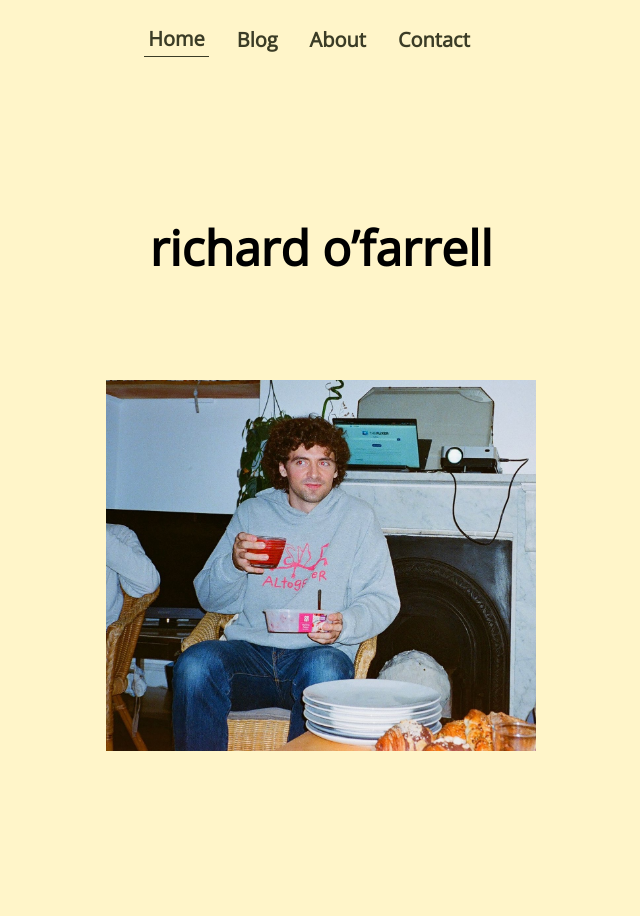
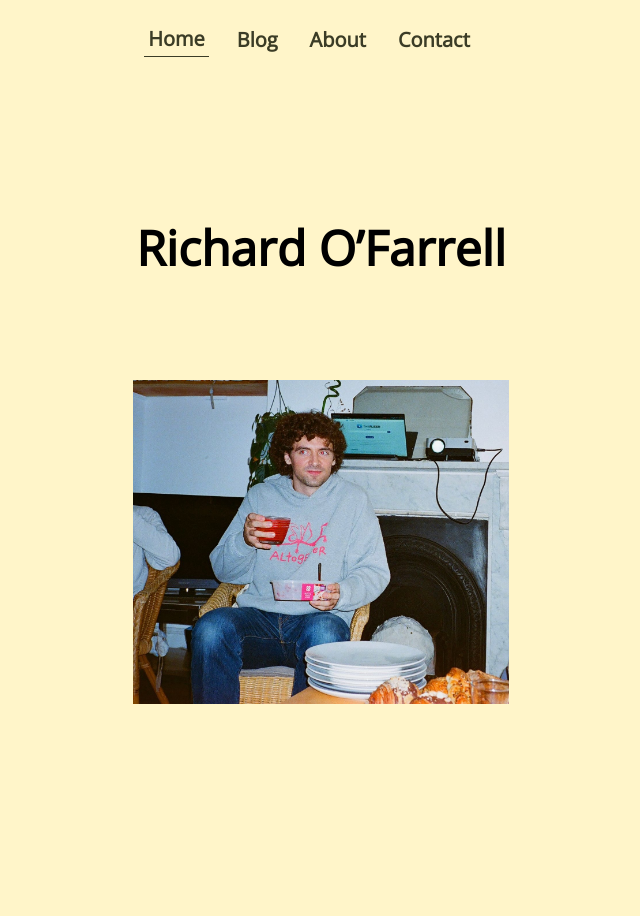
Before and after one commit to richardofarrell/richardofarrell.github.io, a Jekyll site: the page built from index.md, in a window 1280 px wide. Shown: the whole page, without its empty margins (319-959 px from the left). Built offline with Jekyll 4.4.1, drawn with Linux system fonts in a browser that asks for light colours.

Commit message:
Update index.md

```diff
--- a/index.md
+++ b/index.md
@@ -3,9 +3,9 @@
 layout: default
 ---
 
-# <span class="main" style="font-size: clamp(28px, 6vw, 48px);">richard o'farrell</span>
+# <span class="main" style="font-size: clamp(28px, 6vw, 48px);">Richard O'Farrell</span>
 
 <br>
 <br>
 <!-- Add your image here -->
-<img src="profile.jpeg" alt="Me enjoying ice cream and aperol" style="max-width: 40%; height: auto; display: block; margin: 0 auto;">
+<img src="profile.jpeg" alt="Me enjoying ice cream and aperol" style="max-width: 35%; height: auto; display: block; margin: 0 auto;">
```
